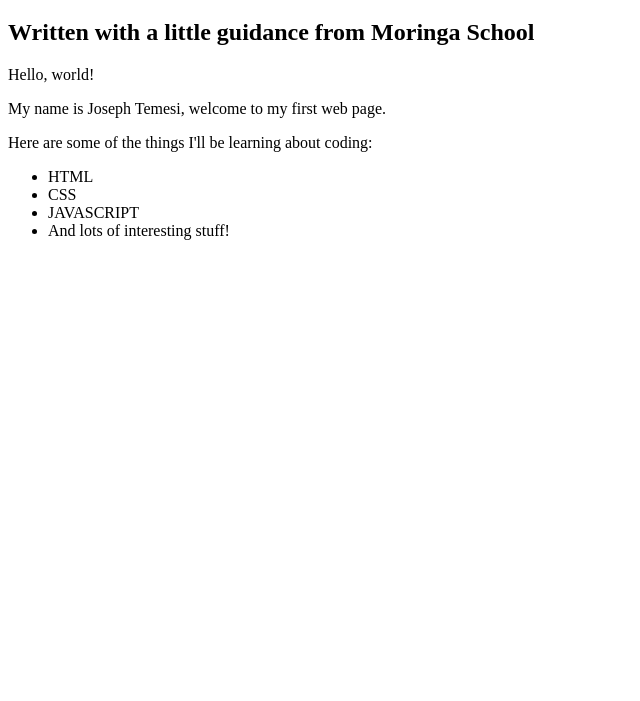
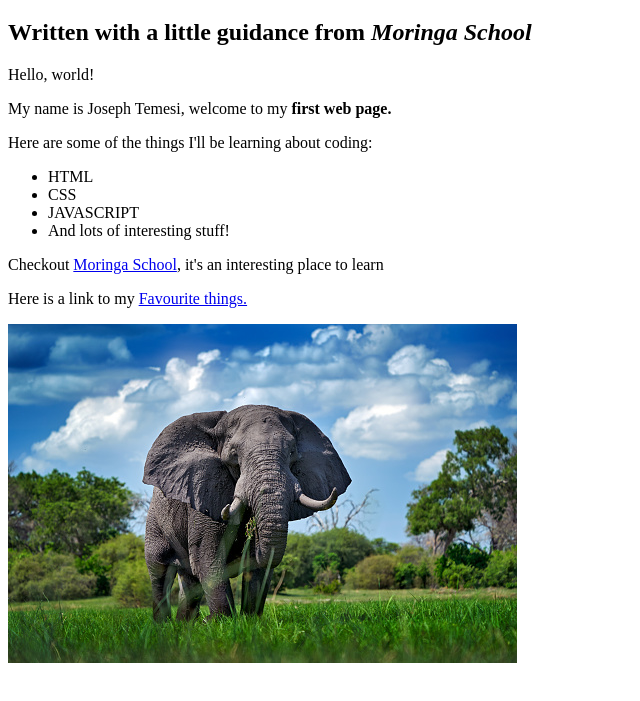
Before and after one commit to joetemesi/my-first-webpage, a plain HTML site: page my-first-webpage.html in a window 1280 px wide. Shown: the part 61-762 px from the top of the page, without its empty margins (0-640 px from the left). Drawn offline with Linux system fonts and the light colour scheme.

Commit message:
Linked it to the favourite-things page and added image link

```diff
--- a/my-first-webpage.html
+++ b/my-first-webpage.html
@@ -5,10 +5,10 @@
     </head>
     <body>
         <h1>My first webpage</h1>
-        <h2>Written with a little guidance from Moringa School</h2>
+        <h2>Written with a little guidance from <em>Moringa School</em></h2>
 
         <p>Hello, world!</p>
-        <p>My name is Joseph Temesi, welcome to my first web page.</p>
+        <p>My name is Joseph Temesi, welcome to my <strong>first web page.</strong></p>
         <p>Here are some of the things I'll be learning about coding:</p>
 
         <ul>
@@ -18,5 +18,10 @@
             <li> And lots of interesting stuff!</li>
         </ul>
 
+        <p>Checkout <a href ="http://moringaschool.com/"> Moringa School</a>, it's an interesting place to learn </p>
+        <p>Here is a link to my <a href ="favourite-things.html"> Favourite things.</a></p>
+
+        <img src ="images/elephant.jpg" alt ="Image of an elephant">
+
     </body>
 </html>
```
Also changed, not shown: images/elephant.jpg (added).
